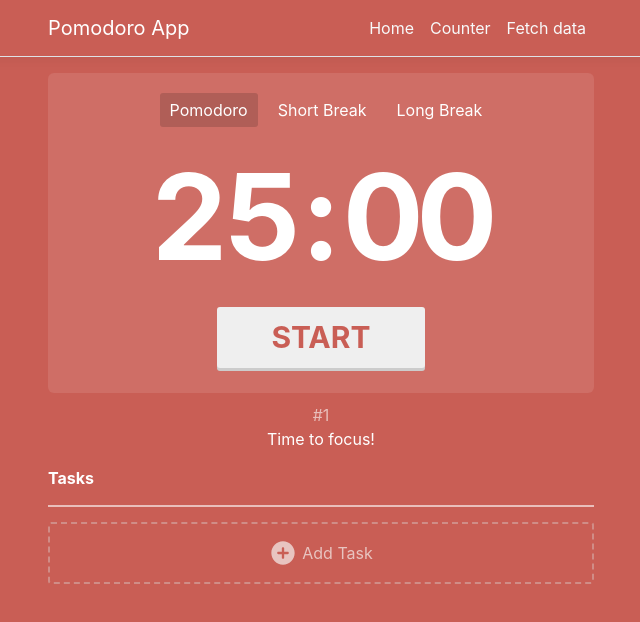
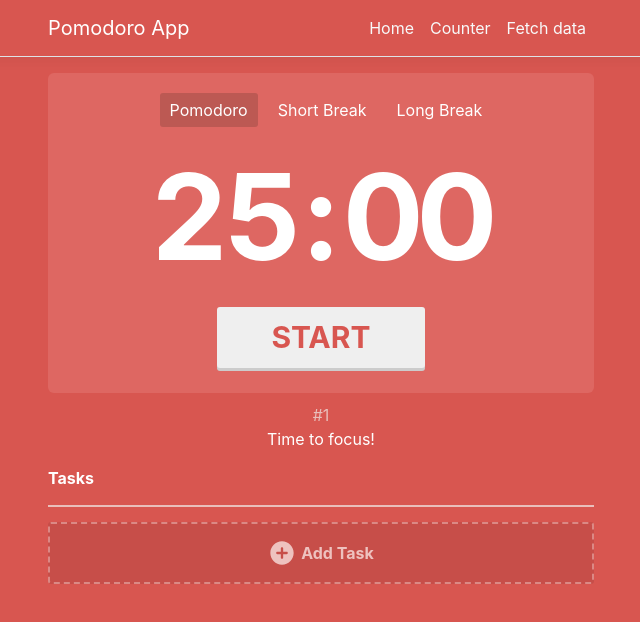
Before and after one commit to kevinle-it/PomodoroWebApp, a React (Create React App) app in the folder PomodoroApp/ClientApp/: page / in a window 1280 px wide. Shown: the top 622 px of the page, without its empty margins (319-959 px from the left). Built offline with nearby package versions, Linux system fonts and the light colour scheme.

Commit message:
correct app colors

```diff
--- a/PomodoroApp/ClientApp/src/App.scss
+++ b/PomodoroApp/ClientApp/src/App.scss
@@ -1,5 +1,5 @@
-$pomodoro-color: #c95e55;
-$chestnut-rose: #cf6e66;
+$pomodoro-color: #d85650;
+$chestnut-rose: #de6762;
 
 body {
   color: white;
--- a/PomodoroApp/ClientApp/src/components/CountdownTimer/styles.scss
+++ b/PomodoroApp/ClientApp/src/components/CountdownTimer/styles.scss
@@ -24,7 +24,7 @@
     &--activated {
       border: 0 solid #000;
       border-radius: 3px;
-      background: #b05e57;
+      background: #bc5953;
     }
   }
 
--- a/PomodoroApp/ClientApp/src/components/TaskManager/styles.scss
+++ b/PomodoroApp/ClientApp/src/components/TaskManager/styles.scss
@@ -17,31 +17,32 @@
     align-items: center;
     margin-top: 15px;
     padding: 15px;
-    border: 2px dashed #d08d87;
+    border: 2px dashed #db8985;
     border-radius: 3px;
-    background: none;
+    background: #c74e49;
 
     &:hover {
-      border-color: #98b3b5;
+      border-color: #dc9592;
 
       > svg {
-        fill: #dde6e7;
+        fill: #f4dcda;
       }
 
       > div {
-        color: #dde6e7;
+        color: #f4dcda;
       }
     }
 
     > svg {
       width: 28px;
       height: 28px;
-      fill: #e8c4c0;
+      fill: #eec2bf;
     }
 
     > div {
       margin-left: 5px;
-      color: #e8c4c0;
+      font-weight: bold;
+      color: #eec2bf;
     }
   }
 
```
